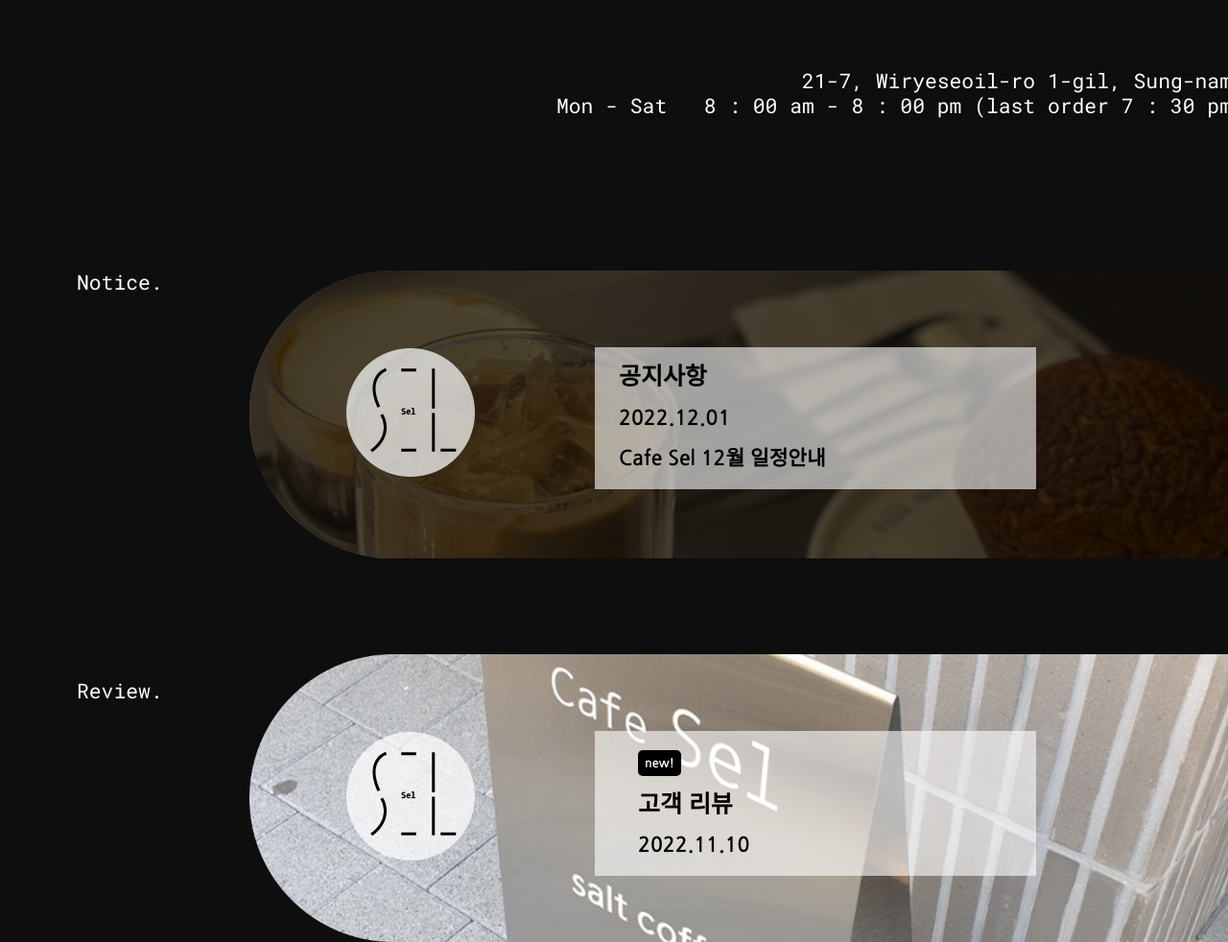
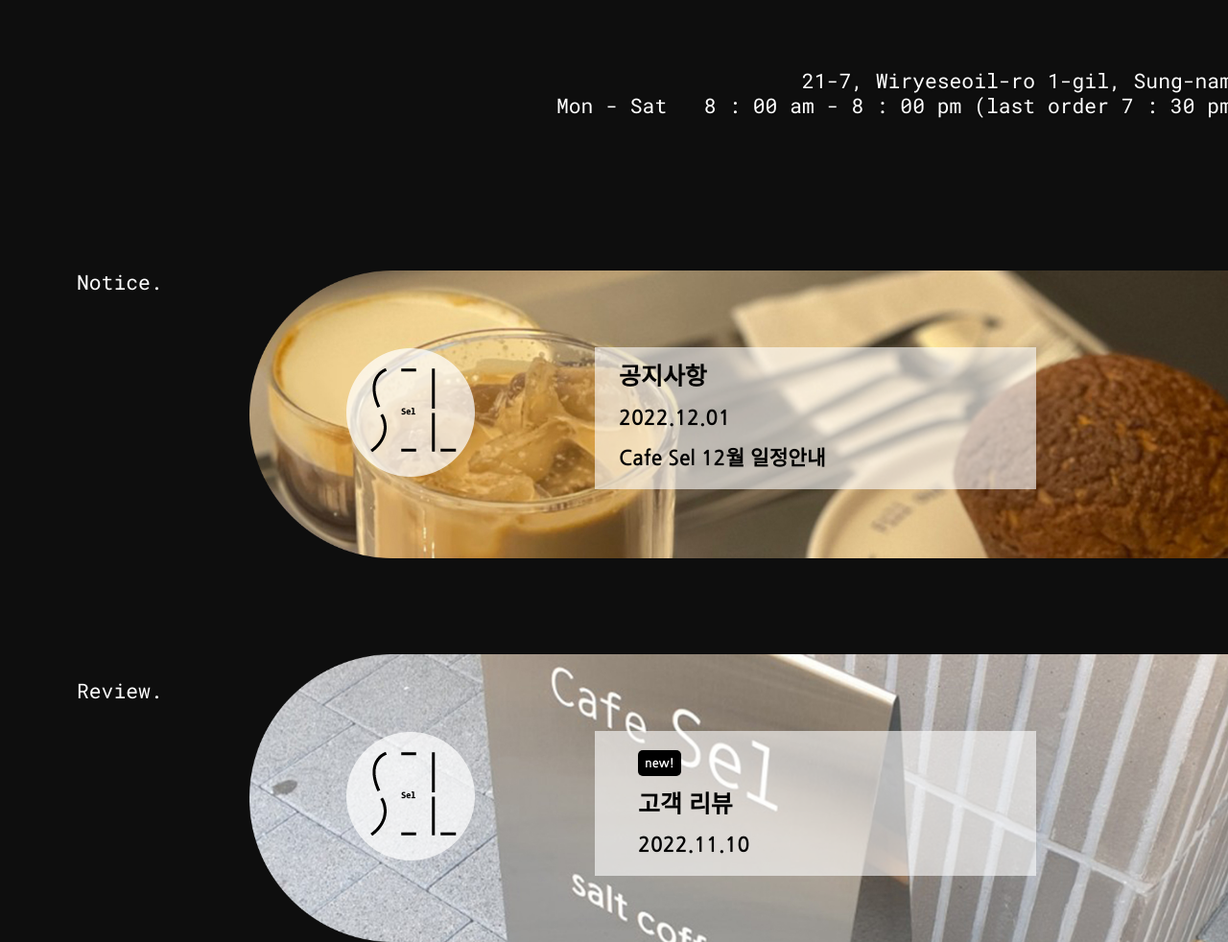
Before and after one commit to ToriSongi/SELcafe, a plain HTML site: page index.html in a window 1280 px wide. Shown: the part 858-1840 px from the top of the page at 96% size. Drawn offline with nearby package versions, Linux system fonts and the light colour scheme.

Commit message:
Add files via upload

```diff
--- a/index.html
+++ b/index.html
@@ -91,7 +91,7 @@
 		#notice:hover{transform:translate(-50px, -30px) scale(1.2);}
 		#notice img{position:absolute; top:0; }
 		#notice img:not(:last-of-type){width:80%; right:0;}
-		.black{left:left:2600px; opacity:0.7;}
+		.black{left:2600px; opacity:0.7;}
 		.inlogo{margin-top:80px; left:360px;}
 		#notice section{position:absolute; left:620px; top:80px; line-height:200%; color:black; font-weight:bold; background:rgba(255,255,255,0.6); padding:10px 25px; width:460px;}
 		#notice a{position:absolute; color:white; left:620px; top:120px; display:none; line-height:180%; font-size:0.7rem;}
```
